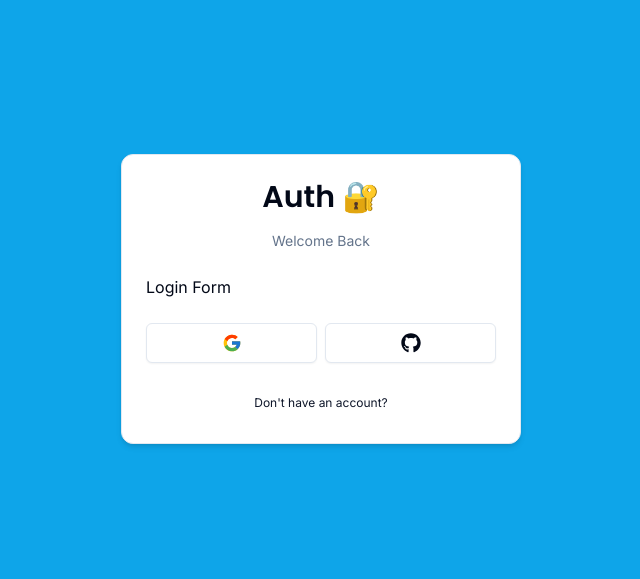
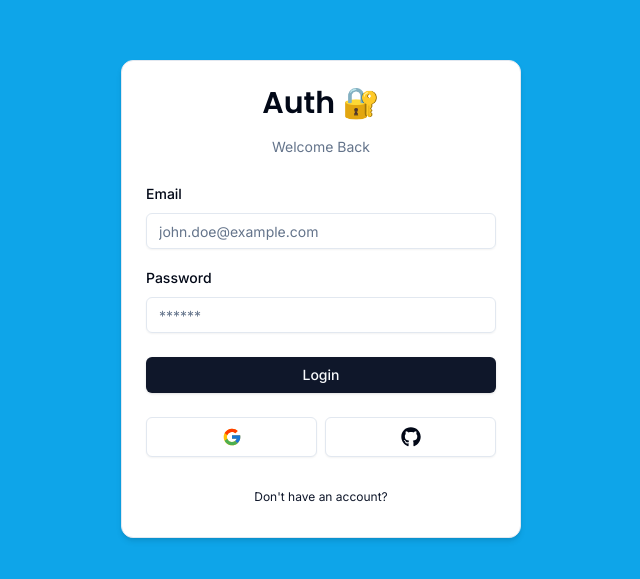
Before and after one commit to stDean/next_authentication, a Next.js app: page /login in a window 1280 px wide. Shown: the part 101-680 px from the top of the page, without its empty margins (319-959 px from the left). Built offline with nearby package versions, Linux system fonts and the light colour scheme.

Commit message:
added the login form

```diff
--- a/components/auth/LoginForm.tsx
+++ b/components/auth/LoginForm.tsx
@@ -1,9 +1,33 @@
+"use client";
+
 import { FC } from "react";
+import * as z from "zod";
+import { useForm } from "react-hook-form";
+import { zodResolver } from "@hookform/resolvers/zod";
 import CardWrapper from "@/components/auth/CardWrapper";
+import { LoginSchema } from "@/schemas";
+import {
+  Form,
+  FormControl,
+  FormLabel,
+  FormItem,
+  FormField,
+  FormMessage,
+} from "@/components/ui/form";
+import { Input } from "@/components/ui/input";
+import { Button } from "@/components/ui/button";
 
 interface LoginFormProps {}
 
 const LoginForm: FC<LoginFormProps> = () => {
+  const form = useForm<z.infer<typeof LoginSchema>>({
+    resolver: zodResolver(LoginSchema),
+    defaultValues: {
+      email: "",
+      password: "",
+    },
+  });
+
   return (
     <CardWrapper
       headerLabel="Welcome Back"
@@ -11,7 +35,47 @@
       backButtonHref="/register"
       showSocials
     >
-      Login Form
+      <Form {...form}>
+        <form onSubmit={form.handleSubmit(() => {})} className="space-y-6">
+          <div className="space-y-4">
+            <FormField
+              control={form.control}
+              name="email"
+              render={({ field }) => (
+                <FormItem>
+                  <FormLabel>Email</FormLabel>
+                  <FormControl>
+                    <Input
+                      {...field}
+                      placeholder="john.doe@example.com"
+                      type="email"
+                    />
+                  </FormControl>
+                  <FormMessage />
+                </FormItem>
+              )}
+            />
+
+            <FormField
+              control={form.control}
+              name="password"
+              render={({ field }) => (
+                <FormItem>
+                  <FormLabel>Password</FormLabel>
+                  <FormControl>
+                    <Input {...field} placeholder="******" type="password" />
+                  </FormControl>
+                  <FormMessage />
+                </FormItem>
+              )}
+            />
+          </div>
+
+          <Button type="submit" className="w-full">
+            Login
+          </Button>
+        </form>
+      </Form>
     </CardWrapper>
   );
 };
--- /dev/null
+++ b/components/ui/form.tsx
@@ -0,0 +1,176 @@
+import * as React from "react"
+import * as LabelPrimitive from "@radix-ui/react-label"
+import { Slot } from "@radix-ui/react-slot"
+import {
+  Controller,
+  ControllerProps,
+  FieldPath,
+  FieldValues,
+  FormProvider,
+  useFormContext,
+} from "react-hook-form"
+
+import { cn } from "@/lib/utils"
+import { Label } from "@/components/ui/label"
+
+const Form = FormProvider
+
+type FormFieldContextValue<
+  TFieldValues extends FieldValues = FieldValues,
+  TName extends FieldPath<TFieldValues> = FieldPath<TFieldValues>
+> = {
+  name: TName
+}
+
+const FormFieldContext = React.createContext<FormFieldContextValue>(
+  {} as FormFieldContextValue
+)
+
+const FormField = <
+  TFieldValues extends FieldValues = FieldValues,
+  TName extends FieldPath<TFieldValues> = FieldPath<TFieldValues>
+>({
+  ...props
+}: ControllerProps<TFieldValues, TName>) => {
+  return (
+    <FormFieldContext.Provider value={{ name: props.name }}>
+      <Controller {...props} />
+    </FormFieldContext.Provider>
+  )
+}
+
+const useFormField = () => {
+  const fieldContext = React.useContext(FormFieldContext)
+  const itemContext = React.useContext(FormItemContext)
+  const { getFieldState, formState } = useFormContext()
+
+  const fieldState = getFieldState(fieldContext.name, formState)
+
+  if (!fieldContext) {
+    throw new Error("useFormField should be used within <FormField>")
+  }
+
+  const { id } = itemContext
+
+  return {
+    id,
+    name: fieldContext.name,
+    formItemId: `${id}-form-item`,
+    formDescriptionId: `${id}-form-item-description`,
+    formMessageId: `${id}-form-item-message`,
+    ...fieldState,
+  }
+}
+
+type FormItemContextValue = {
+  id: string
+}
+
+const FormItemContext = React.createContext<FormItemContextValue>(
+  {} as FormItemContextValue
+)
+
+const FormItem = React.forwardRef<
+  HTMLDivElement,
+  React.HTMLAttributes<HTMLDivElement>
+>(({ className, ...props }, ref) => {
+  const id = React.useId()
+
+  return (
+    <FormItemContext.Provider value={{ id }}>
+      <div ref={ref} className={cn("space-y-2", className)} {...props} />
+    </FormItemContext.Provider>
+  )
+})
+FormItem.displayName = "FormItem"
+
+const FormLabel = React.forwardRef<
+  React.ElementRef<typeof LabelPrimitive.Root>,
+  React.ComponentPropsWithoutRef<typeof LabelPrimitive.Root>
+>(({ className, ...props }, ref) => {
+  const { error, formItemId } = useFormField()
+
+  return (
+    <Label
+      ref={ref}
+      className={cn(error && "text-destructive", className)}
+      htmlFor={formItemId}
+      {...props}
+    />
+  )
+})
+FormLabel.displayName = "FormLabel"
+
+const FormControl = React.forwardRef<
+  React.ElementRef<typeof Slot>,
+  React.ComponentPropsWithoutRef<typeof Slot>
+>(({ ...props }, ref) => {
+  const { error, formItemId, formDescriptionId, formMessageId } = useFormField()
+
+  return (
+    <Slot
+      ref={ref}
+      id={formItemId}
+      aria-describedby={
+        !error
+          ? `${formDescriptionId}`
+          : `${formDescriptionId} ${formMessageId}`
+      }
+      aria-invalid={!!error}
+      {...props}
+    />
+  )
+})
+FormControl.displayName = "FormControl"
+
+const FormDescription = React.forwardRef<
+  HTMLParagraphElement,
+  React.HTMLAttributes<HTMLParagraphElement>
+>(({ className, ...props }, ref) => {
+  const { formDescriptionId } = useFormField()
+
+  return (
+    <p
+      ref={ref}
+      id={formDescriptionId}
+      className={cn("text-[0.8rem] text-muted-foreground", className)}
+      {...props}
+    />
+  )
+})
+FormDescription.displayName = "FormDescription"
+
+const FormMessage = React.forwardRef<
+  HTMLParagraphElement,
+  React.HTMLAttributes<HTMLParagraphElement>
+>(({ className, children, ...props }, ref) => {
+  const { error, formMessageId } = useFormField()
+  const body = error ? String(error?.message) : children
+
+  if (!body) {
+    return null
+  }
+
+  return (
+    <p
+      ref={ref}
+      id={formMessageId}
+      className={cn("text-[0.8rem] font-medium text-destructive", className)}
+      {...props}
+    >
+      {body}
+    </p>
+  )
+})
+FormMessage.displayName = "FormMessage"
+
+export {
+  useFormField,
+  Form,
+  FormItem,
+  FormLabel,
+  FormControl,
+  FormDescription,
+  FormMessage,
+  FormField,
+}
--- /dev/null
+++ b/components/ui/input.tsx
@@ -0,0 +1,25 @@
+import * as React from "react"
+
+import { cn } from "@/lib/utils"
+
+export interface InputProps
+  extends React.InputHTMLAttributes<HTMLInputElement> {}
+
+const Input = React.forwardRef<HTMLInputElement, InputProps>(
+  ({ className, type, ...props }, ref) => {
+    return (
+      <input
+        type={type}
+        className={cn(
+          "flex h-9 w-full rounded-md border border-input bg-transparent px-3 py-1 text-sm shadow-sm transition-colors file:border-0 file:bg-transparent file:text-sm file:font-medium placeholder:text-muted-foreground focus-visible:outline-none focus-visible:ring-1 focus-visible:ring-ring disabled:cursor-not-allowed disabled:opacity-50",
+          className
+        )}
+        ref={ref}
+        {...props}
+      />
+    )
+  }
+)
+Input.displayName = "Input"
+
+export { Input }
--- /dev/null
+++ b/components/ui/label.tsx
@@ -0,0 +1,26 @@
+"use client"
+
+import * as React from "react"
+import * as LabelPrimitive from "@radix-ui/react-label"
+import { cva, type VariantProps } from "class-variance-authority"
+
+import { cn } from "@/lib/utils"
+
+const labelVariants = cva(
+  "text-sm font-medium leading-none peer-disabled:cursor-not-allowed peer-disabled:opacity-70"
+)
+
+const Label = React.forwardRef<
+  React.ElementRef<typeof LabelPrimitive.Root>,
+  React.ComponentPropsWithoutRef<typeof LabelPrimitive.Root> &
+    VariantProps<typeof labelVariants>
+>(({ className, ...props }, ref) => (
+  <LabelPrimitive.Root
+    ref={ref}
+    className={cn(labelVariants(), className)}
+    {...props}
+  />
+))
+Label.displayName = LabelPrimitive.Root.displayName
+
+export { Label }
--- a/package.json
+++ b/package.json
@@ -9,16 +9,20 @@
     "lint": "next lint"
   },
   "dependencies": {
+    "@hookform/resolvers": "^3.4.2",
     "@radix-ui/react-icons": "^1.3.0",
+    "@radix-ui/react-label": "^2.0.2",
     "@radix-ui/react-slot": "^1.0.2",
     "class-variance-authority": "^0.7.0",
     "clsx": "^2.1.1",
     "next": "14.2.3",
     "react": "^18",
     "react-dom": "^18",
+    "react-hook-form": "^7.51.5",
     "react-icons": "^5.2.1",
     "tailwind-merge": "^2.3.0",
-    "tailwindcss-animate": "^1.0.7"
+    "tailwindcss-animate": "^1.0.7",
+    "zod": "^3.23.8"
   },
   "devDependencies": {
     "@types/node": "^20",
--- /dev/null
+++ b/schemas/index.ts
@@ -0,0 +1,10 @@
+import * as z from "zod";
+
+export const LoginSchema = z.object({
+  email: z.string().email({
+    message: "email is required.",
+  }),
+  password: z.string().min(1, {
+    message: "password is required.",
+  }),
+});
```
Also changed, not shown: 1 other file (tests, documents, lock files or other folders).
